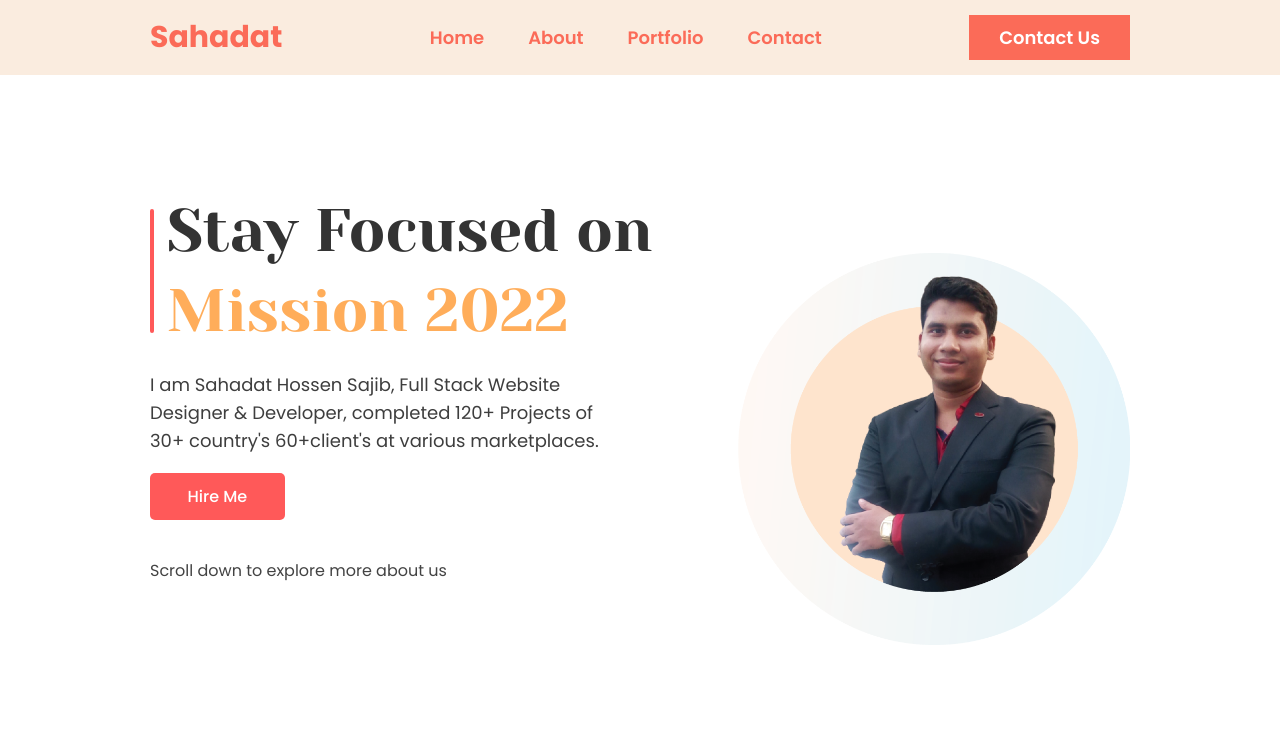
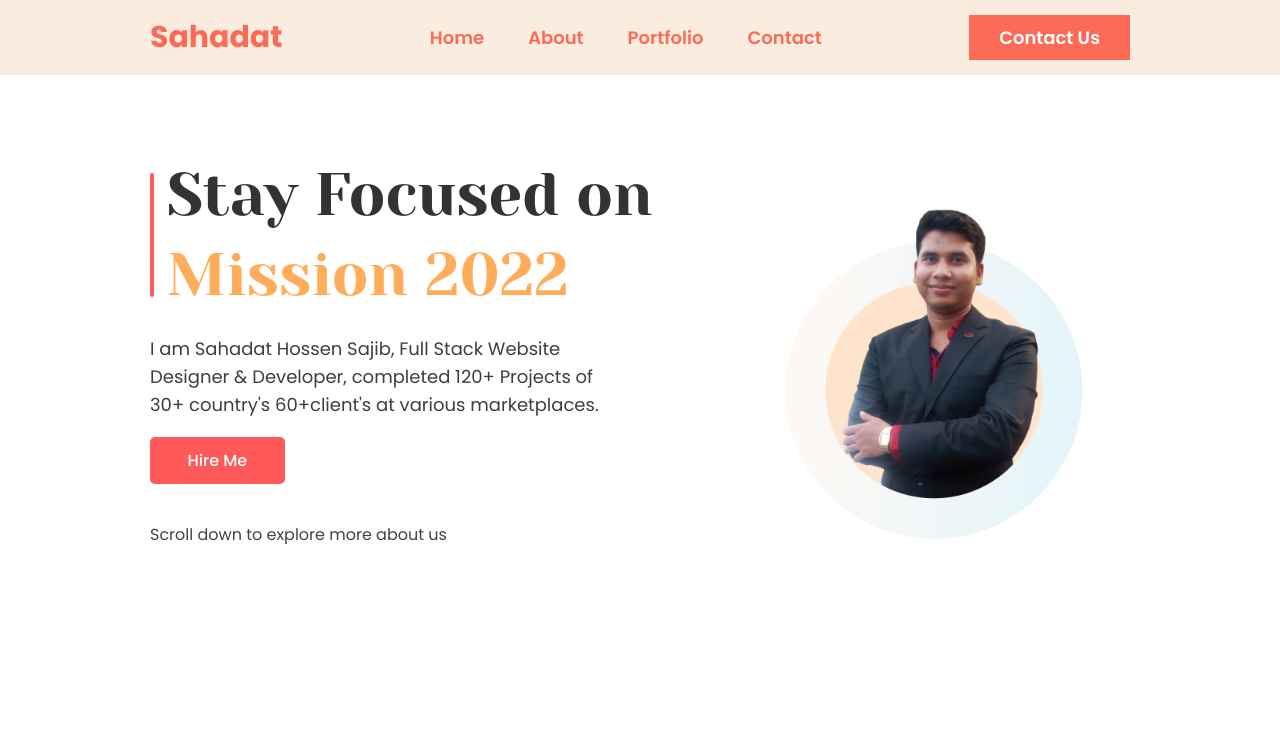
Before and after one commit to sahadat531/Personal-Portfolio, a plain HTML site: page index.html in a window 1280 px wide. Shown: the top 734 px of the page. Drawn offline with Linux system fonts and the light colour scheme.

Commit message:
my bg added to hero

```diff
--- a/index.html
+++ b/index.html
@@ -82,7 +82,7 @@
 					<p class="hero-para">Scroll down to explore more about us</p>
 				</div>
 				<div class="hero-image">
-					<img src="images/person/sahadat-bg-2.png" alt="" />
+					<img src="images/person/My-bg-high-res.png" alt="" />
 				</div>
 			</div>
 		</section>
```
Also changed, not shown: images/person/My-bg-high-res.png (added).
